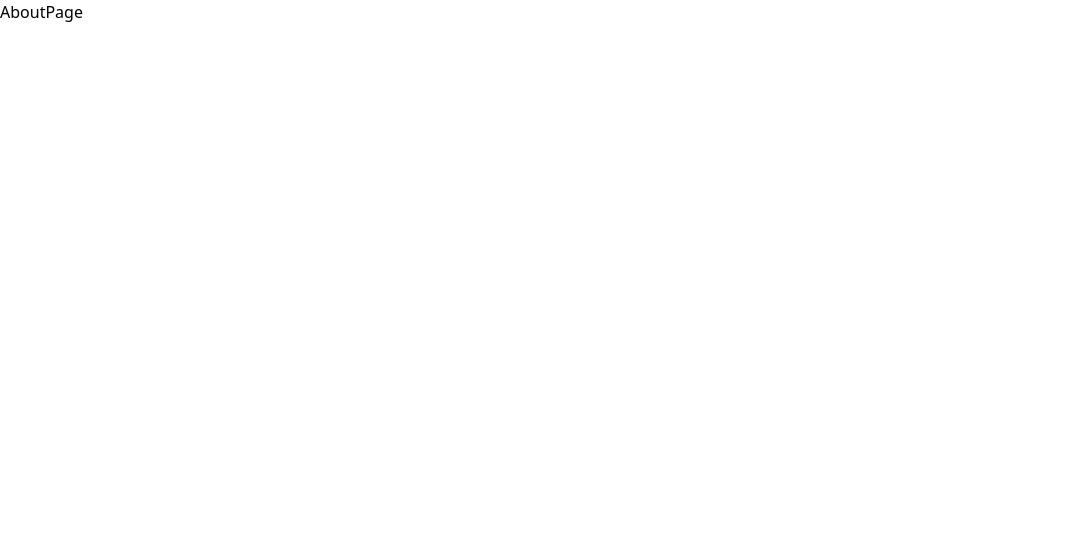
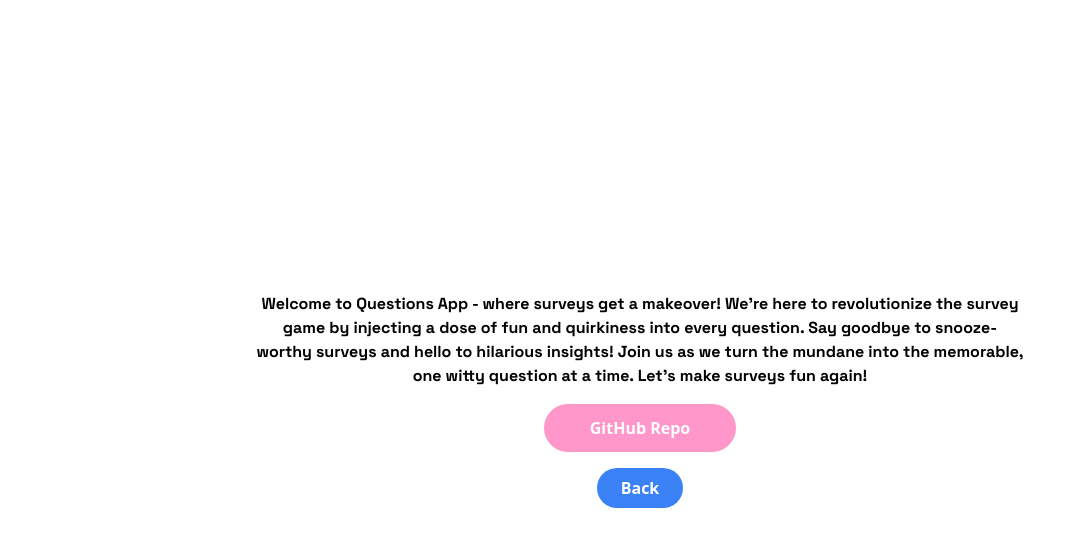
Before and after one commit to ecemonkol/DevRoast, a React (Vite) app: page /about in a window 1280 px wide. Shown: the top 546 px of the page, without its empty margins (0-1086 px from the left). Built offline with nearby package versions, Linux system fonts and the light colour scheme.

Commit message:
add about text and link to github

```diff
--- a/src/pages/AboutPage.jsx
+++ b/src/pages/AboutPage.jsx
@@ -1,7 +1,31 @@
 import React from "react";
+import { Link } from "react-router-dom";
 
 function AboutPage() {
-  return <div>AboutPage</div>;
+  return (
+    <div className="flex flex-col h-screen justify-center items-center px-4">
+      <p className="text-center max-w-screen-md space-grotesk">
+        Welcome to Questions App - where surveys get a makeover! We're here to
+        revolutionize the survey game by injecting a dose of fun and quirkiness
+        into every question. Say goodbye to snooze-worthy surveys and hello to
+        hilarious insights! Join us as we turn the mundane into the memorable,
+        one witty question at a time. Let's make surveys fun again!
+      </p>
+      <a
+        href="https://github.com/ecemonkol/questions-app"
+        target="_blank"
+        rel="noopener noreferrer"
+        className="bg-customPink hover:bg-customPinkHover text-white font-bold px-6 rounded-full w-48 h-12 flex justify-center items-center mt-4"
+      >
+        GitHub Repo
+      </a>
+      <Link to="/">
+        <button className="bg-blue-500 hover:bg-blue-700 text-white font-bold px-6 py-2 rounded-full mt-4">
+          Back
+        </button>
+      </Link>
+    </div>
+  );
 }
 
 export default AboutPage;
```
